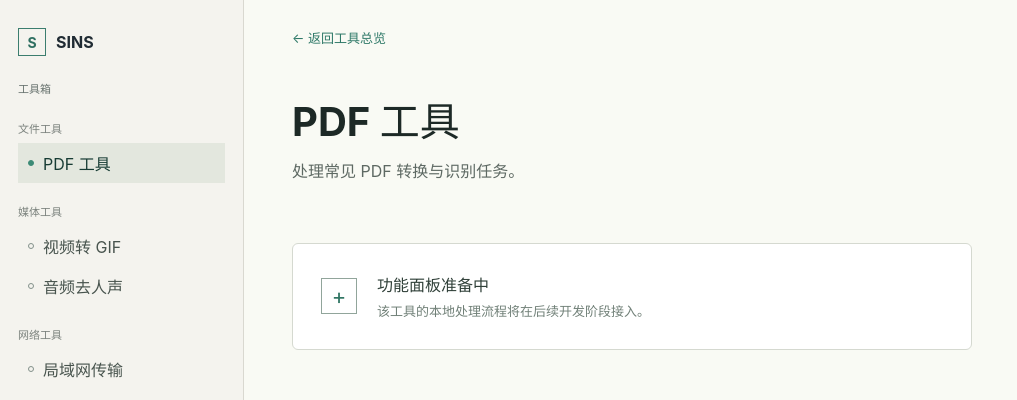
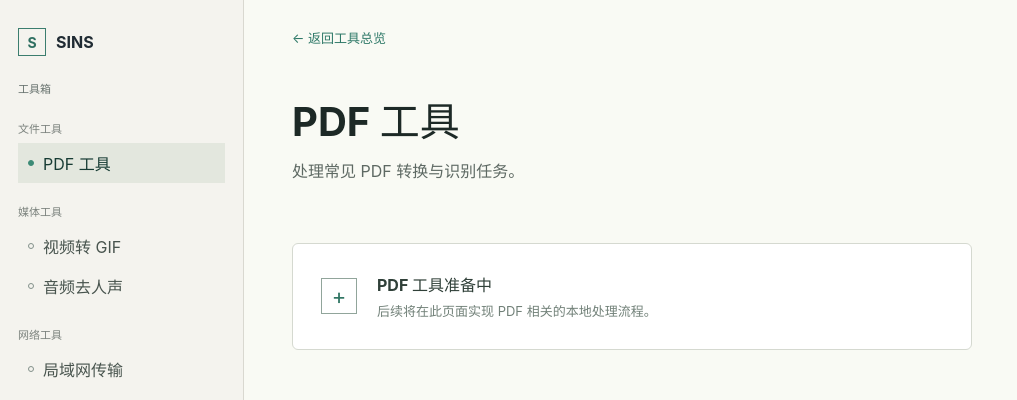
Before and after one commit to Haoskyfog/SINS, a React (Vite) app in the folder apps/desktop/: page / in a window 1280 px wide. Both pictures are taken after a click on the button "PDF 工具". Shown: the top 400 px of the page, without its empty margins (0-1017 px from the left). Built offline with nearby package versions, Linux system fonts and the light colour scheme.

Commit message:
每个现有工具均有独立的模块页面

```diff
--- a/apps/desktop/src/renderer/app/App.tsx
+++ b/apps/desktop/src/renderer/app/App.tsx
@@ -1,15 +1,13 @@
 import { useState } from 'react';
 import { HomePage } from '../modules/home';
 import { useAppInfoController } from './controller/useAppInfoController';
-import { getToolById } from './model/toolCatalog';
 import type { ToolId } from './model/toolCatalog';
 import { AppShell } from './view/AppShell';
-import { ToolWorkspace } from './view/ToolWorkspace';
+import { FeatureWorkspaceRouter } from './view/FeatureWorkspaceRouter';
 
 export function App() {
   const [selectedToolId, setSelectedToolId] = useState<ToolId | null>(null);
   const { state, refresh } = useAppInfoController();
-  const selectedTool = selectedToolId ? getToolById(selectedToolId) : null;
 
   return (
     <AppShell
@@ -18,8 +16,8 @@ export function App() {
       selectedToolId={selectedToolId}
       statusMessage={state.message}
     >
-      {selectedTool ? (
-        <ToolWorkspace onBack={() => setSelectedToolId(null)} tool={selectedTool} />
+      {selectedToolId ? (
+        <FeatureWorkspaceRouter onBack={() => setSelectedToolId(null)} toolId={selectedToolId} />
       ) : (
         <HomePage onSelectTool={setSelectedToolId} />
       )}
--- /dev/null
+++ b/apps/desktop/src/renderer/app/view/FeatureWorkspaceRouter.tsx
@@ -0,0 +1,24 @@
+import type { ComponentType } from 'react';
+import { AudioVocalRemovalPage } from '../../modules/audio-vocal-removal';
+import { LanTransferPage } from '../../modules/lan-transfer';
+import { PdfToolsPage } from '../../modules/pdf-tools';
+import { VideoToGifPage } from '../../modules/video-to-gif';
+import type { FeaturePageProps } from '../../shared/types/featurePage';
+import type { ToolId } from '../model/toolCatalog';
+
+type FeatureWorkspaceRouterProps = FeaturePageProps & {
+  toolId: ToolId;
+};
+
+const featurePageByToolId: Record<ToolId, ComponentType<FeaturePageProps>> = {
+  'pdf-tools': PdfToolsPage,
+  'video-to-gif': VideoToGifPage,
+  'audio-vocal-removal': AudioVocalRemovalPage,
+  'lan-transfer': LanTransferPage,
+};
+
+export function FeatureWorkspaceRouter({ onBack, toolId }: FeatureWorkspaceRouterProps) {
+  const FeaturePage = featurePageByToolId[toolId];
+
+  return <FeaturePage onBack={onBack} />;
+}
--- a/apps/desktop/src/renderer/app/view/ToolWorkspace.tsx
+++ /dev/null
@@ -1,25 +0,0 @@
-import type { ToolDefinition } from '../model/toolCatalog';
-
-type ToolWorkspaceProps = {
-  tool: ToolDefinition;
-  onBack: () => void;
-};
-
-export function ToolWorkspace({ tool, onBack }: ToolWorkspaceProps) {
-  return (
-    <section className="feature-workspace" aria-label={`${tool.label} 工作区`}>
-      <button className="back-button" onClick={onBack} type="button">← 返回工具总览</button>
-      <div className="feature-heading">
-        <h1>{tool.label}</h1>
-        <p>{tool.description}</p>
-      </div>
-      <div className="feature-empty-state">
-        <span className="feature-marker">+</span>
-        <div>
-          <h2>功能面板准备中</h2>
-          <p>该工具的本地处理流程将在后续开发阶段接入。</p>
-        </div>
-      </div>
-    </section>
-  );
-}
--- /dev/null
+++ b/apps/desktop/src/renderer/modules/audio-vocal-removal/index.ts
@@ -0,0 +1 @@
+export { AudioVocalRemovalPage } from './view/AudioVocalRemovalPage';
--- /dev/null
+++ b/apps/desktop/src/renderer/modules/audio-vocal-removal/view/AudioVocalRemovalPage.tsx
@@ -0,0 +1,20 @@
+import type { FeaturePageProps } from '../../../shared/types/featurePage';
+
+export function AudioVocalRemovalPage({ onBack }: FeaturePageProps) {
+  return (
+    <section className="feature-workspace" aria-label="音频去人声工作区">
+      <button className="back-button" onClick={onBack} type="button">← 返回工具总览</button>
+      <div className="feature-heading">
+        <h1>音频去人声</h1>
+        <p>从本地音频中分离人声与伴奏。</p>
+      </div>
+      <div className="feature-empty-state">
+        <span className="feature-marker">+</span>
+        <div>
+          <h2>音频去人声准备中</h2>
+          <p>后续将在此页面实现本地音频分离的任务流程。</p>
+        </div>
+      </div>
+    </section>
+  );
+}
--- /dev/null
+++ b/apps/desktop/src/renderer/modules/lan-transfer/index.ts
@@ -0,0 +1 @@
+export { LanTransferPage } from './view/LanTransferPage';
--- /dev/null
+++ b/apps/desktop/src/renderer/modules/lan-transfer/view/LanTransferPage.tsx
@@ -0,0 +1,20 @@
+import type { FeaturePageProps } from '../../../shared/types/featurePage';
+
+export function LanTransferPage({ onBack }: FeaturePageProps) {
+  return (
+    <section className="feature-workspace" aria-label="局域网传输工作区">
+      <button className="back-button" onClick={onBack} type="button">← 返回工具总览</button>
+      <div className="feature-heading">
+        <h1>局域网传输</h1>
+        <p>在同一局域网内发送文件与文件夹。</p>
+      </div>
+      <div className="feature-empty-state">
+        <span className="feature-marker">+</span>
+        <div>
+          <h2>局域网传输准备中</h2>
+          <p>后续将在此页面实现设备发现、连接和传输进度。</p>
+        </div>
+      </div>
+    </section>
+  );
+}
--- /dev/null
+++ b/apps/desktop/src/renderer/modules/pdf-tools/index.ts
@@ -0,0 +1 @@
+export { PdfToolsPage } from './view/PdfToolsPage';
--- /dev/null
+++ b/apps/desktop/src/renderer/modules/pdf-tools/view/PdfToolsPage.tsx
@@ -0,0 +1,20 @@
+import type { FeaturePageProps } from '../../../shared/types/featurePage';
+
+export function PdfToolsPage({ onBack }: FeaturePageProps) {
+  return (
+    <section className="feature-workspace" aria-label="PDF 工具工作区">
+      <button className="back-button" onClick={onBack} type="button">← 返回工具总览</button>
+      <div className="feature-heading">
+        <h1>PDF 工具</h1>
+        <p>处理常见 PDF 转换与识别任务。</p>
+      </div>
+      <div className="feature-empty-state">
+        <span className="feature-marker">+</span>
+        <div>
+          <h2>PDF 工具准备中</h2>
+          <p>后续将在此页面实现 PDF 相关的本地处理流程。</p>
+        </div>
+      </div>
+    </section>
+  );
+}
--- /dev/null
+++ b/apps/desktop/src/renderer/modules/video-to-gif/index.ts
@@ -0,0 +1 @@
+export { VideoToGifPage } from './view/VideoToGifPage';
--- /dev/null
+++ b/apps/desktop/src/renderer/modules/video-to-gif/view/VideoToGifPage.tsx
@@ -0,0 +1,20 @@
+import type { FeaturePageProps } from '../../../shared/types/featurePage';
+
+export function VideoToGifPage({ onBack }: FeaturePageProps) {
+  return (
+    <section className="feature-workspace" aria-label="视频转 GIF 工作区">
+      <button className="back-button" onClick={onBack} type="button">← 返回工具总览</button>
+      <div className="feature-heading">
+        <h1>视频转 GIF</h1>
+        <p>从本地视频中生成适合分享的 GIF。</p>
+      </div>
+      <div className="feature-empty-state">
+        <span className="feature-marker">+</span>
+        <div>
+          <h2>视频转 GIF 准备中</h2>
+          <p>后续将在此页面实现视频选择、参数设置和结果展示。</p>
+        </div>
+      </div>
+    </section>
+  );
+}
--- /dev/null
+++ b/apps/desktop/src/renderer/shared/types/featurePage.ts
@@ -0,0 +1,3 @@
+export type FeaturePageProps = {
+  onBack: () => void;
+};
```
Also changed, not shown: 3 other files (tests, documents, lock files or other folders).
